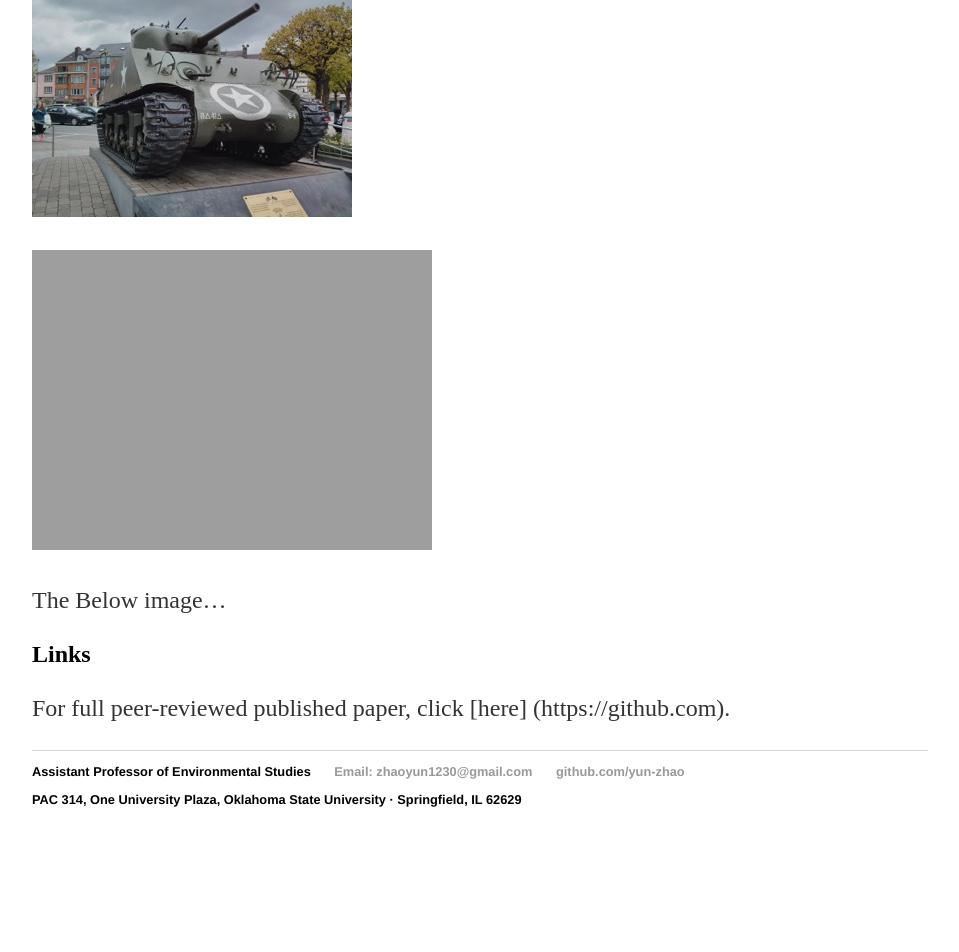
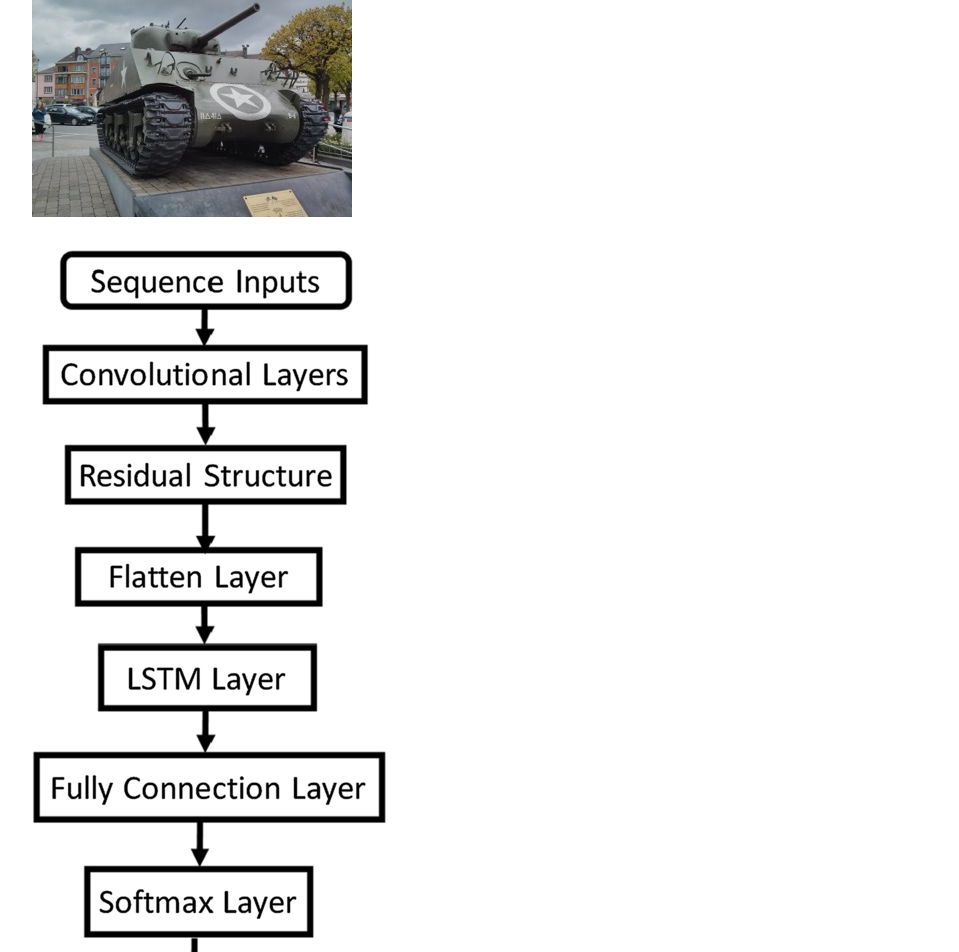
Before and after one commit to yun-zhao/yun-zhao.github.io, a Jekyll site: the page built from _posts/2023-07-03-yun-zhao-Invasive Plans.md, in a window 1280 px wide. Shown: the part 1200-2152 px from the top of the page, without its empty margins (160-1119 px from the left). Built offline with Jekyll 4.4.1, drawn with Linux system fonts in a browser that asks for light colours; before the commit the page ends 2067 px from its top, so only the background shows below that.

Commit message:
Update 2023-07-03-yun-zhao-Invasive Plans.md

```diff
--- a/_posts/2023-07-03-yun-zhao-Invasive Plans.md
+++ b/_posts/2023-07-03-yun-zhao-Invasive Plans.md
@@ -24,7 +24,7 @@ Here, we have included an image with an alternative text (Alt Text).
 
 ![alt tag](https://yun-zhao.github.io/Tank.jpg)
 
-![alt tag](https://yun-zhao.github.io/Proj_File/Novel CNN-1.png)
+![alt tag](https://yun-zhao.github.io/Proj_File/Novel_CNN-1.png)
 
 The Below image...
 ## Links
```
